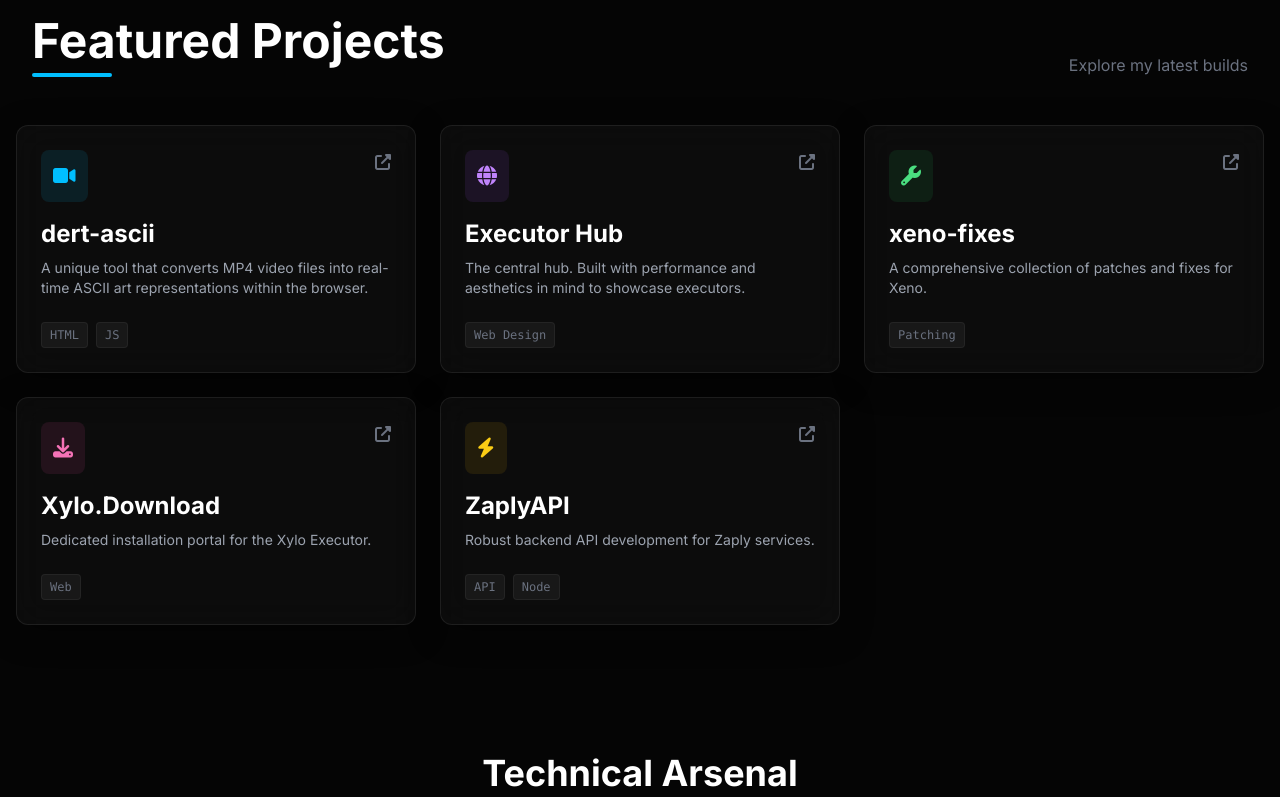
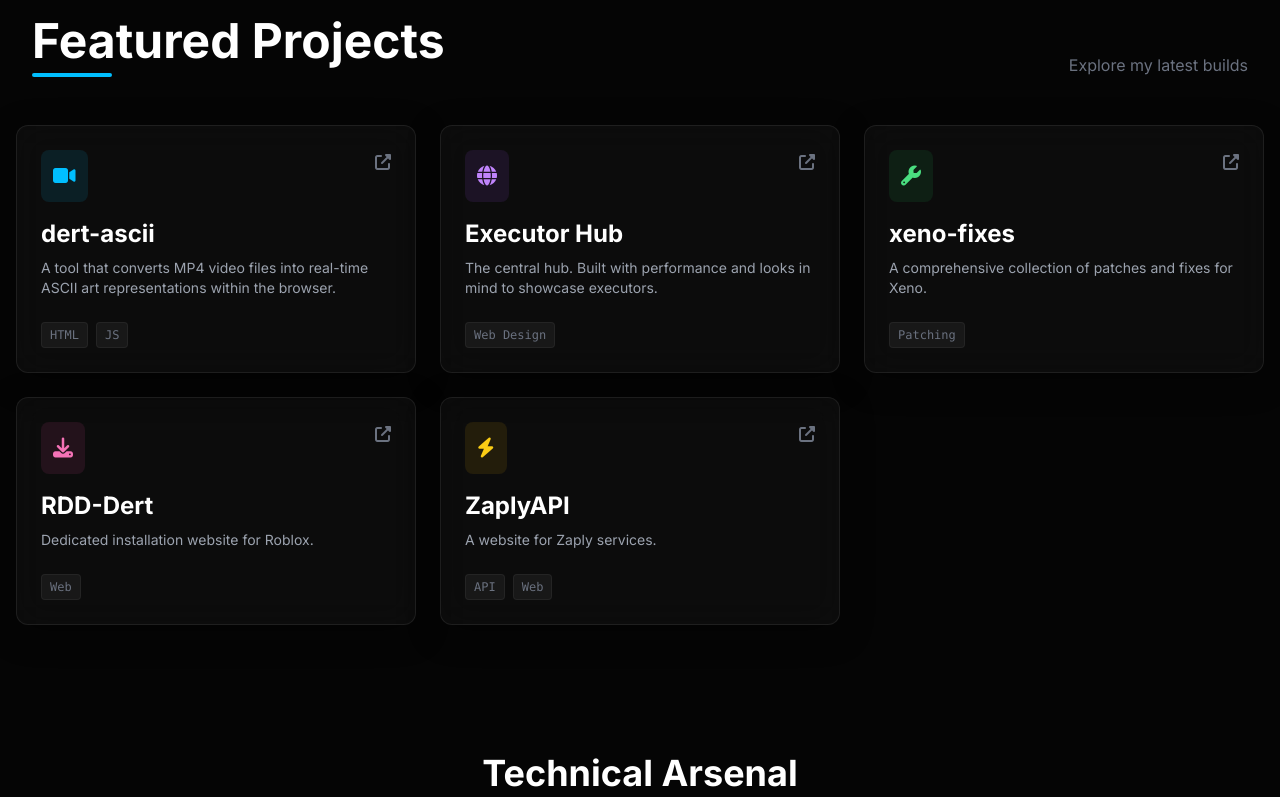
Before and after one commit to Dertme314/Dert, a plain HTML site: page index.html in a window 1280 px wide. Shown: the part 1256-2053 px from the top of the page. Drawn offline with nearby package versions, Linux system fonts and the light colour scheme; a script that the page names is missing.

Commit message:
Revise project details and update GitHub links
Updated descriptions and links for various projects.

```diff
--- a/index.html
+++ b/index.html
@@ -214,7 +214,7 @@
                     <div class="text-center md:text-left">
                         <h2 class="text-3xl font-bold mb-4 text-white">The Creator</h2>
                         <p class="text-gray-300 leading-relaxed text-lg mb-4">
-                            Hey there! I'm <span class="text-brand-blue font-semibold">Dert</span>, and honestly, I just love messing around with code and building cool stuff for fun. If I can think it up, I try to make it work.
+                            Hey there! I'm <span class="text-brand-blue font-semibold">Dert</span>, and honestly, I love messing around with code and building cool stuff for fun. If I can think it up, I try to make it work.
                         </p>
                         <p class="text-gray-400">
                             I like turning random ideas into actual working projects, if that's transforming video into ASCII art, building small desktop apps with Electron, or just keeping my personal websites running smoothly. This whole site is basically a sandbox for my hobbies. Let's see what happens next!
@@ -244,7 +244,7 @@
                         </a>
                     </div>
                     <h3 class="text-2xl font-bold text-white mb-2 group-hover:text-brand-blue transition-colors">dert-ascii</h3>
-                    <p class="text-gray-400 text-sm mb-6 flex-grow">A unique tool that converts MP4 video files into real-time ASCII art representations within the browser.</p>
+                    <p class="text-gray-400 text-sm mb-6 flex-grow">A tool that converts MP4 video files into real-time ASCII art representations within the browser.</p>
                     <div class="flex gap-2 text-xs font-mono text-gray-500">
                         <span class="px-2 py-1 bg-white/5 rounded border border-white/5">HTML</span>
                         <span class="px-2 py-1 bg-white/5 rounded border border-white/5">JS</span>
@@ -261,7 +261,7 @@
                         </a>
                     </div>
                     <h3 class="text-2xl font-bold text-white mb-2 group-hover:text-purple-400 transition-colors">Executor Hub</h3>
-                    <p class="text-gray-400 text-sm mb-6 flex-grow">The central hub. Built with performance and aesthetics in mind to showcase executors.</p>
+                    <p class="text-gray-400 text-sm mb-6 flex-grow">The central hub. Built with performance and looks in mind to showcase executors.</p>
                     <div class="flex gap-2 text-xs font-mono text-gray-500">
                         <span class="px-2 py-1 bg-white/5 rounded border border-white/5">Web Design</span>
                     </div>
@@ -288,12 +288,12 @@
                         <div class="p-3 bg-pink-500/10 rounded-lg text-pink-400">
                             <i class="fas fa-download text-xl"></i>
                         </div>
-                        <a href="https://github.com/dertme314/Xylo.Download" target="_blank" rel="noopener noreferrer" aria-label="View Source" class="text-gray-500 hover:text-white transition">
+                        <a href="https://github.com/Dertme314/RDD-Dert" target="_blank" rel="noopener noreferrer" aria-label="View Source" class="text-gray-500 hover:text-white transition">
                             <i class="fas fa-external-link-alt"></i>
                         </a>
                     </div>
-                    <h3 class="text-2xl font-bold text-white mb-2 group-hover:text-pink-400 transition-colors">Xylo.Download</h3>
-                    <p class="text-gray-400 text-sm mb-6 flex-grow">Dedicated installation portal for the Xylo Executor.</p>
+                    <h3 class="text-2xl font-bold text-white mb-2 group-hover:text-pink-400 transition-colors">RDD-Dert</h3>
+                    <p class="text-gray-400 text-sm mb-6 flex-grow">Dedicated installation website for Roblox.</p>
                     <div class="flex gap-2 text-xs font-mono text-gray-500">
                         <span class="px-2 py-1 bg-white/5 rounded border border-white/5">Web</span>
                     </div>
@@ -304,15 +304,15 @@
                         <div class="p-3 bg-yellow-500/10 rounded-lg text-yellow-400">
                             <i class="fas fa-bolt text-xl"></i>
                         </div>
-                        <a href="https://github.com/dertme314/ZaplyAPI" target="_blank" rel="noopener noreferrer" aria-label="View Source" class="text-gray-500 hover:text-white transition">
+                        <a href="https://github.com/Dertme314/ZaplyAPI-website" target="_blank" rel="noopener noreferrer" aria-label="View Source" class="text-gray-500 hover:text-white transition">
                             <i class="fas fa-external-link-alt"></i>
                         </a>
                     </div>
                     <h3 class="text-2xl font-bold text-white mb-2 group-hover:text-yellow-400 transition-colors">ZaplyAPI</h3>
-                    <p class="text-gray-400 text-sm mb-6 flex-grow">Robust backend API development for Zaply services.</p>
+                    <p class="text-gray-400 text-sm mb-6 flex-grow">A website for Zaply services.</p>
                     <div class="flex gap-2 text-xs font-mono text-gray-500">
                         <span class="px-2 py-1 bg-white/5 rounded border border-white/5">API</span>
-                        <span class="px-2 py-1 bg-white/5 rounded border border-white/5">Node</span>
+                        <span class="px-2 py-1 bg-white/5 rounded border border-white/5">Web</span>
                     </div>
                 </div>
             </div>
```
